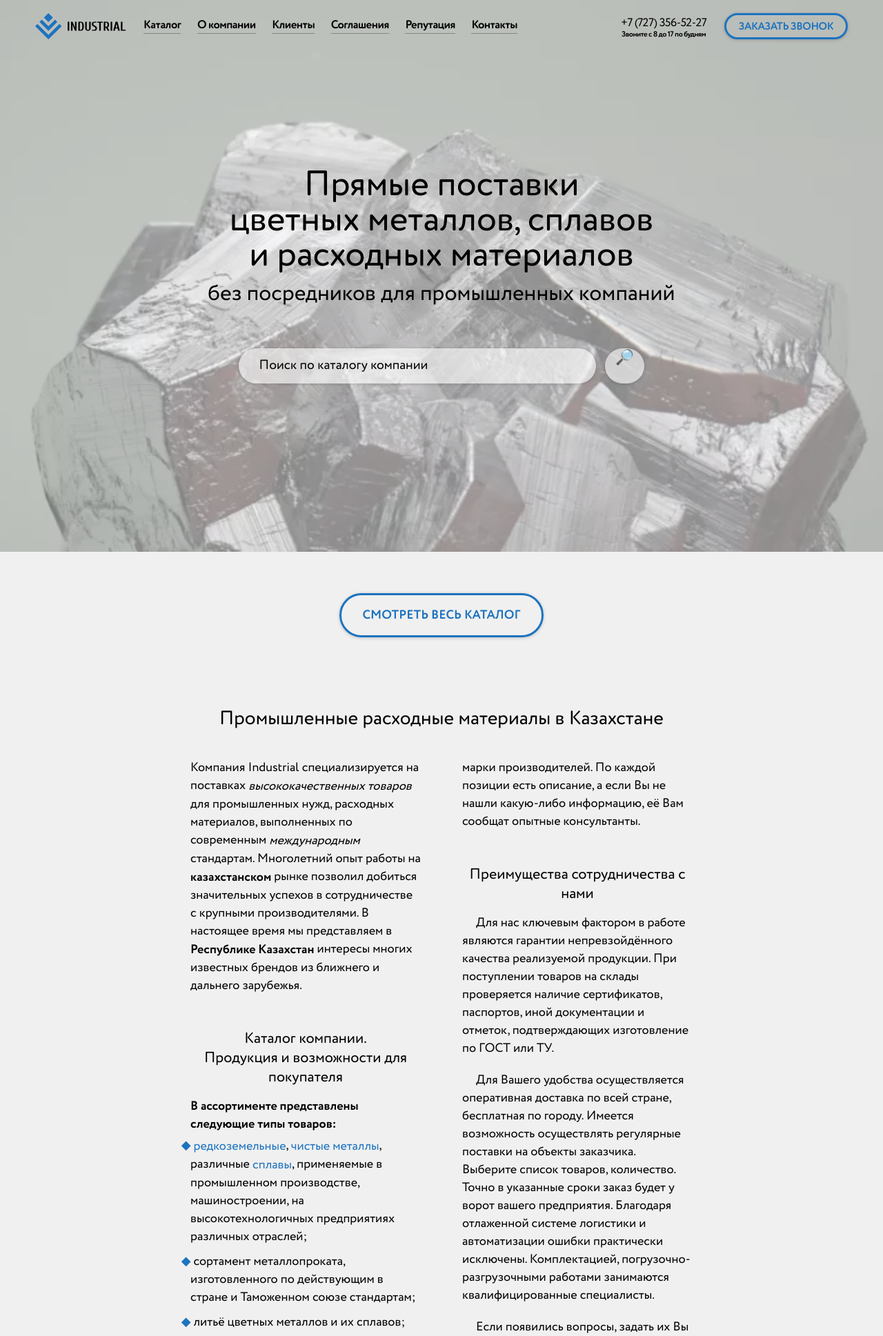
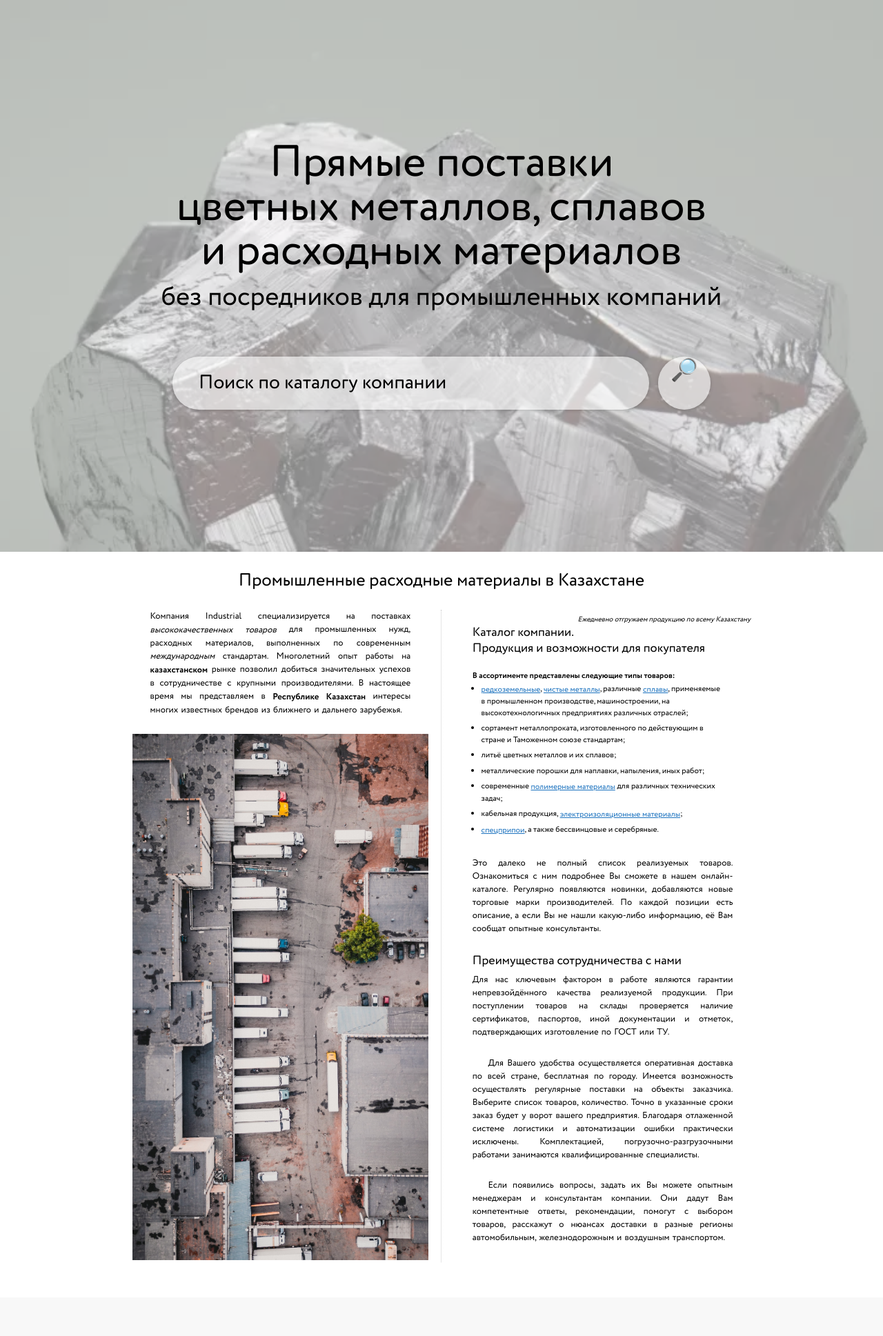
Before and after one commit to kashirin-dm/industrial.kz, a PHP site: page / in a window 1280 px wide. Shown: the top 1937 px of the page at 69% size. After the commit the page ends 1830 px from the top, so only its background shows below. Run offline with PHP 8.4, Linux system fonts and the light colour scheme.

Commit message:
Designed article zone, cover and a lot mini updates

```diff
--- a/index.html
+++ b/index.html
@@ -64,9 +64,9 @@
     </script>
     <!-- End GTM -->
     <link rel="stylesheet" href="s.industrial.kz/stat/s/core.css">
+    <link rel="stylesheet" href="s.industrial.kz/stat/s/m.css">
+    <link rel="stylesheet" href="s.industrial.kz/stat/s/media.css">
     <link rel="stylesheet" href="s.industrial.kz/stat/s/d.css"><!-- ~~~DESKTOP INCLUDE~~~ -->
-    <link rel="stylesheet" href="s.industrial.kz/stat/s/media.css">
-    <!-- <link rel="stylesheet" href="s.industrial.kz/stat/s/m.css"> -->
 
 
     <!-- ONLY FOR DEV.
@@ -89,7 +89,7 @@
     </noscript>
     <!-- End GTM (noscript) -->
 
-    <!-- Header navigation -->
+    <!-- Header navigation
     <header id="main-menu">
             <a href="#" class="main-menu__logo-wrap">
                 <img src="i.industrial.kz/stat/i/ind_logo.svg" alt="Логотип Industrial" title="Перейти на главную страницу Industrial">
@@ -110,10 +110,9 @@
                 <span>Звоните с 8 до 17 по будням</span>
             </div>
             <a href="#" class="callback">Заказать звонок</a>
-    </header>
+    </header>-->
 
-    <main>
-        <!-- Video -->
+    <!-- <main> -->
         <section class="main-cover">
                 <header>
                     <h1>Прямые поставки<br>цветных металлов, сплавов<br>и расходных материалов</h1>
@@ -124,18 +123,21 @@
                     <button type="submit" name="mainsearchsubmit">&#128270;</button>
                 </form>
         </section>
-        <!-- Catalog button -->
+
+        <!-- Catalog button
         <aside class="catalog-button under-cover-button">
             <a href="#">Смотреть весь каталог</a>
-        </aside>
+        </aside>-->
 
         <!-- Text -->
-        <article class="mainpage-text container">
-            <header>
-                <h2>Промышленные расходные материалы в Казахстане</h2>
-            </header>
+        <article class="mainpage-text">
             <div class="article-content">
+            <h2>Промышленные расходные материалы в Казахстане</h2>
             <p>Компания Industrial специализируется на поставках <i>высококачественных товаров</i> для промышленных нужд, расходных материалов, выполненных по современным <em>международным</em> стандартам. Многолетний опыт работы на <b>казахстанском</b> рынке позволил добиться значительных успехов в сотрудничестве с крупными производителями. В настоящее время мы представляем в <strong>Республике Казахстан</strong> интересы многих известных брендов из ближнего и дальнего зарубежья.</p>
+            <figure>
+                <img src="i.industrial.kz/stat/i/mainpage-shipping.jpg" alt="Демонстрация отгрузок" width="" height="">
+                <figcaption>Ежедневно отгружаем продукцию по всему Казахстану</figcaption>
+            </figure>
             <h3>Каталог компании.<br>Продукция и возможности для покупателя</h3>
             <h4>В ассортименте представлены следующие типы товаров:</h4>
             <ul>
@@ -152,11 +154,10 @@
             <p>Для нас ключевым фактором в работе являются гарантии непревзойдённого качества реализуемой продукции. При поступлении товаров на склады проверяется наличие сертификатов, паспортов, иной документации и отметок, подтверждающих изготовление по ГОСТ или ТУ.</p>
             <p>Для Вашего удобства осуществляется оперативная доставка по всей стране, бесплатная по городу. Имеется возможность осуществлять регулярные поставки на объекты заказчика. Выберите список товаров, количество. Точно в указанные сроки заказ будет у ворот вашего предприятия. Благодаря отлаженной системе логистики и автоматизации ошибки практически исключены. Комплектацией, погрузочно-разгрузочными работами занимаются квалифицированные специалисты.</p>
             <p>Если появились вопросы, задать их Вы можете опытным менеджерам и консультантам компании. Они дадут Вам компетентные ответы, рекомендации, помогут с выбором товаров, расскажут о нюансах доставки в разные регионы автомобильным, железнодорожным и воздушным транспортом.</p>
-            <p>Также можете присылать заявки и запросы на нашу электронную почту. Данные для связи указаны в разделе контактов. Будем рады различным формам сотрудничества с физическими и юридическими лицами в любом городе.</p>
             </div>
         </article>
 
-        <!-- Clients -->
+        <!-- Clients
         <section class="main-clients">
             <div class="container">
                 <header>
@@ -186,7 +187,7 @@
 
 
 
-    <!-- Contacts -->
+    <!-- Contacts
     <section class="map-contacts">
         <div class="ymap-container">
     			<div class="loader loader-default"></div>
@@ -203,7 +204,7 @@
     </div>
     </section>
 
-    <!-- Footer -->
+    <!-- Footer
     <footer>
         <aside class="catalog-button cat-butt-dark-color cat-butt-foot">
             <a href="#">Смотреть каталог</a>
@@ -246,7 +247,7 @@
                 <li><a href="#">Соглашения</a></li>
             </ul>
         </div>
-    </footer>
+    </footer> -->
     <script src="https://ajax.googleapis.com/ajax/libs/jquery/3.3.1/jquery.min.js"></script>
     <script src="s.industrial.kz/stat/s/core.js"></script>
 </body>
--- a/s.industrial.kz/stat/s/core.css
+++ b/s.industrial.kz/stat/s/core.css
@@ -33,6 +33,7 @@ html, body {
 body {
     line-height: 1.75;
     font: 400 18px Circe, sans-serif;
+    quotes: "\00ab" "\00bb";
     color: #000;
     background: var(--f0-clr);
     -webkit-font-smoothing: antialiased;
@@ -95,7 +96,6 @@ h1, h2, h3 {font: 400 18px 'Circe Rounded', sans-serif;}
 b, strong {font-weight: 700;}
 a, a:visited {
     font-size: 100%;
-    text-decoration: none;
     color: var(--accent-clr);
 }
 a:hover {
@@ -114,7 +114,6 @@ a:active {color: #18374d;}
 #main-menu { /* ID for performance because it is a unique element */
     will-change: transform; /* For performance */
     font-family: 'Circe Rounded', sans-serif;
-    position: fixed;
     overflow: hidden;
     align-items: center;
     align-self: center;
@@ -123,6 +122,8 @@ a:active {color: #18374d;}
     border-radius: 10px;
     letter-spacing: -0.5px;
     transition: background-color .2s ease-in-out;
+    animation-duration: 2s;
+    animation-name: maincover-fade-content;
 }
 #main-menu > * {display: inline-grid;}
 
@@ -238,18 +239,30 @@ a:active {color: #18374d;}
     width: 100%;
     background: rgba(240,240,240,0.5);
     pointer-events: none;
+    animation-duration: 3s;
+    animation-name: maincover-fade;
 }
+    @keyframes maincover-fade {
+        from {background: rgba(240,240,240,1);}
+        to {background: rgba(240,240,240,0.5);}
+    }
 .main-cover {
     background: url(../../../i.industrial.kz/stat/i/cover_bg.webp) center no-repeat;
     background-size: cover;
-    height: 100vh;
     width: 100%;
+    height: 100vmin;
     text-align: center;
     overflow: hidden;
     align-items: end;
 }
-.main-cover h1 {text-shadow: 0 0 40px rgba(240,240,240,0.3);}
-.main-cover p {text-shadow: 0 0 30px rgba(240,240,240,0.3);}
+.main-cover * {
+    animation-duration: 2s;
+    animation-name: maincover-fade-content;
+}
+    @keyframes maincover-fade-content {
+        from {opacity: 0;}
+        to {opacity: 1;}
+    }
 .main-cover form {
     display: grid;
     align-self: start;
@@ -263,7 +276,7 @@ a:active {color: #18374d;}
     white-space: nowrap;
     background: rgba(255, 255, 255, .6);
     box-shadow: rgba(0, 0, 0, .2) 0px 1px 5px;
-    border-radius: 50px;
+    border-radius: 100px;
 }
 .main-cover form input {
     font-weight: 400;
@@ -294,7 +307,7 @@ a:active {color: #18374d;}
     transition: all .02s ease-in;
 }
 
-/* Catalog Button Desktop */
+/* Catalog Button */
 .catalog-button {
     text-align: center;
     justify-content: center;
@@ -331,49 +344,66 @@ a:active {color: #18374d;}
 .under-cover-button a {box-shadow: rgba(0, 0, 0, .2) 0px 1px 5px;}
 .cat-butt-dark-company {padding:30px 10px 0;}
 .cat-butt-foot {padding:60px 10px;}
-/* END Catalog Button Desktop */
+/* END Catalog Button */
 
 
 
-/* Main Article Desktop */
-main .mainpage-text h2 {
-    font-size: 155.56%;
-    line-height: 130%;
+/* Main Article */
+.mainpage-text {
+    grid-template-columns: 15% 1fr 15%;
+    background: #fff;
+}
+.mainpage-text .article-content{
+    grid-column: 2;
+    column-count: 2;
+    column-gap: 3vmax;
+    margin-bottom: 4vmax;
+    hyphens: initial;
+    orphans: 3;
+    column-rule: 1px dotted #ccc;
+}
+.mainpage-text h2 {
+    column-span:all;
+    font-size: 2vmax;
     text-align: center;
-    padding: 40px 20px;
+    padding: 2vmax 0;
+}
+.mainpage-text img {
+    width: 100%;
+    height: auto;
+}
+.mainpage-text figcaption {
+    font-size: .8vmax;
+    font-style: italic;
+    text-align: right;
+    padding-top: .5vmax;
+}
+.mainpage-text h3{
+    font-size: 1.4vmax;
+    padding: 0 2vmax .5vmax;
+}
+.mainpage-text h4{
+    font-size: .9vmax;
+    font-weight: 700;
+    padding: 1vmax 2vmax .2vmax;
+}
+.mainpage-text p{
+    font-size: 1vmax;
+    text-indent: 6%;
+    word-spacing: 0.1vmax;
+    text-align: justify;
+    padding: 0 2vmax 2vmax;
 }
 
-main .mainpage-text .article-content{
-    column-count: 2;
-    column-gap: 60px;
-    padding: 0 20px;
-    margin-bottom: 80px;
-}
-main .mainpage-text .article-content h3{
-    font-size: 120%;
-    padding: 30px 0 15px; text-align: center;
-}
-main .mainpage-text .article-content h4{
-    font-size: 100%;
-    padding: 0 0 5px;
-    font-weight: 700;
-}
-main .mainpage-text .article-content p{
-    padding-bottom: 20px;
-    text-indent: 6%;
-}
-main .mainpage-text .article-content p:first-child{
+.mainpage-text h2 + p, .mainpage-text h3 + p, .mainpage-text ul + p {
     text-indent: 0;
 }
-main .mainpage-text .article-content ul > li{
-    padding-bottom: 10px;
-    list-style-type: none;
+.mainpage-text ul {
+    font-size: .9vmax;
+    padding: 0 3vmax 2vmax;
 }
-main .mainpage-text .article-content ul > li:before {
-    content: '\25c6 \20';
-    color: var(--accent-clr);margin-left: -4%;
-}
-/* END Main Article Desktop */
+.mainpage-text ul > li{padding-bottom: .4vmax;}
+/* END Main Article */
 
 
 
--- a/s.industrial.kz/stat/s/core.js
+++ b/s.industrial.kz/stat/s/core.js
@@ -15,8 +15,6 @@ main_menu_opacity_bg();
 $(window).scroll(function() {
     main_menu_opacity_bg();
 });
-
-
 
 // Yandex Map
 //Переменная для включения/отключения индикатора загрузки
--- a/s.industrial.kz/stat/s/d.css
+++ b/s.industrial.kz/stat/s/d.css
@@ -1,8 +1,8 @@
 /* for-desktop-up */
 @media (min-width: 1200px) {
     .main-cover form {
-        grid-template-columns: 20% 9fr 1fr 20%;
-        column-gap: 1vw;
+        grid-template-columns: 15% 9fr 1fr 15%;
+        column-gap: 1vmax;
     }
 }
 
@@ -55,24 +55,24 @@ for-desktop-only */
         line-height: 2.7vw;
     }
     .main-cover h1 {
-        font-size: 4vw;
+        font-size: 5vmax;
         line-height: 1;
     }
     .main-cover p {
-        font-size: 2.5vw;
-        margin-bottom: 4vw;
+        font-size: 3vmax;
+        margin-bottom: 4vmax;
         line-height: 1.75;
     }
-    .main-cover form * {height: 4vw;}
+    .main-cover form * {height: 6vmax;}
     .main-cover form input {
-        padding: 0 30px;
-        font-size: 1.5vw;
+        padding: 0 3vmax;
+        font-size: 2.2vmax;
     }
     .main-cover form input::placeholder {
-        font-size: 1.5vw;
+        font-size: 2.2vmax;
     }
     .main-cover form button {
-        font-size: 1.7vw;
+        font-size: 2.5vmax;
     }
 }
 
@@ -125,23 +125,24 @@ for-big-desktop-up */
     }
     .main-cover {grid-template-columns: 15% 1fr 15%;}
     .main-cover h1 {
-        font-size: 4vw;
+        font-size: 4vmax;
         line-height: 1;
+        margin-bottom: 2vmax;
     }
     .main-cover p {
-        font-size: 2.5vw;
-        margin-bottom: 4vw;
+        font-size: 2.5vmax;
+        margin-bottom: 4vmax;
         line-height: 1.75;
     }
-    .main-cover form * {height: 4vw;}
+    .main-cover form * {height: 4vmax;}
     .main-cover form input {
-        padding: 0 30px;
-        font-size: 1.5vw;
+        padding: 0 2vmax;
+        font-size: 1.5vmax;
     }
     .main-cover form input::placeholder {
-        font-size: 1.5vw;
+        font-size: 1.5vmax;
     }
     .main-cover form button {
-        font-size: 1.7vw;
+        font-size: 1.7vmax;
     }
 }
--- a/s.industrial.kz/stat/s/m.css
+++ b/s.industrial.kz/stat/s/m.css
@@ -72,10 +72,85 @@ Mi Note 5: portrait 393x706, lanscape 786x313
     #main-menu .callback {
         display: none;
     }
+    .main-cover {grid-template-columns: 5% 1fr 5%;}
+    .main-cover > * {
+        grid-column: 2;
+        z-index: 3;
+    }
+    .main-cover h1 {
+        font-size: 6vmax;
+        line-height: 1;
+        margin-bottom: 4vmax;
+        font-weight: 700;
+    }
+    .main-cover p {
+        display: none;
+    }
+    .main-cover form {
+        grid-template-columns: 1fr;
+        grid-row-gap: 2vmax;
+        justify-items:center;
+    }
+    .main-cover form * {height: 10vmax;}
+    .main-cover form input {
+        text-align: center;
+        padding: 0 3vmax;
+        font-size: 4.5vmax;
+    }
+    .main-cover form input::placeholder {
+        font-size: 4.5vmax;
+    }
+    .main-cover form button {width: 80%;
+        height: 9vmax;
+        font-size: 5vmax;
+    }
+
+    .mainpage-text {
+        grid-template-columns: 5% 1fr 5%;
+    }
+    .mainpage-text .article-content{
+        column-count: 1;
+        margin-bottom: 6vmax;
+    }
+    .mainpage-text h2 {
+        font-size: 6vmax;
+        font-weight: 700;
+        padding: 4vmax 0;
+    }
+    .mainpage-text figcaption {
+        text-align: center;
+        font-size: 4vmax;
+    }
+    .mainpage-text h3{
+        font-size: 5vmax;
+        font-weight: 700;
+        padding: 3vmax 2vmax .5vmax;
+    }
+    .mainpage-text h4{
+        font-size: 4.5vmax;
+        font-weight: 700;
+        padding: 1vmax 2vmax .2vmax;
+    }
+    .mainpage-text p{
+        font-size: 5vmax;
+        padding: 0 2vmax 4vmax;
+    }
+    .mainpage-text ul {
+        font-size: 4.5vmax;
+        padding: 0 3vmax 4vmax;
+    }
+    .mainpage-text ul > li{padding-bottom: 3vmax;}
+
 }
 
 /* for-small-phone-up */
-@media (min-width: 320px) {}
+@media (min-width: 320px) {
+    .main-cover {grid-template-columns: 5% 1fr 5%;}
+    .main-cover > * {
+        grid-column: 2;
+        z-index: 3;
+    }
+}
 /*
 -------------------------- for-phone-only */
 @media (min-width: 320px) and (max-width: 599px) {
--- a/s.industrial.kz/stat/s/media.css
+++ b/s.industrial.kz/stat/s/media.css
@@ -1,10 +1,5 @@
 /* for-tablet-portrait-up */
 @media (min-width: 600px) {
-    .main-cover {grid-template-columns: 5% 1fr 5%;}
-    .main-cover > * {
-        grid-column: 2;
-        z-index: 3;
-    }
 }
 
 /*
@@ -77,36 +73,37 @@ for-tablet-portait-only */
         line-height: 7vmin;
     }
     .main-cover h1 {
-        font-size: 7vw;
+        font-size: 5.5vmax;
         line-height: 1;
+        margin-bottom: 2vmax;
     }
     .main-cover p {
-        font-size: 4vw;
-        margin-bottom: 4vw;
-        line-height: 1.9;
+        font-size: 3vmax;
+        margin-bottom: 3vmax;
+        line-height: 1.2;
     }
     .main-cover form {
         grid-template-columns: 7fr 1fr;
-        column-gap: 1vw;
+        column-gap: 1vmax;
     }
-    .main-cover form * {height: 11vw;}
+    .main-cover form * {height: 11vmax;}
     .main-cover form input {
         grid-column: 1;
-        padding: 0 30px;
-        font-size: 3.4vw;
+        padding: 0 5vmax;
+        font-size: 3.4vmax;
     }
     .main-cover form input::placeholder {
-        font-size: 3.4vw;
+        font-size: 3.4vmax;
     }
     .main-cover form button {
         grid-column: 2;
-        font-size: 3.5vw;
+        font-size: 3.5vmax;
     }
 }
 
 /* for-tablet-landscape-up */
 @media (min-width: 900px) {
-    .main-cover {grid-template-columns: 10% 1fr 10%;}
+    #main-menu {position: fixed;}
     .main-cover form input {grid-column: 2;}
     .main-cover form button {grid-column: 3;}
 }
```
Also changed, not shown: other parts of s.industrial.kz/stat/s/m.css (+71 -32 lines), other parts of s.industrial.kz/stat/s/media.css (+13 -11 lines), i.industrial.kz/stat/i/mainpage-shipping.jpg (added).
